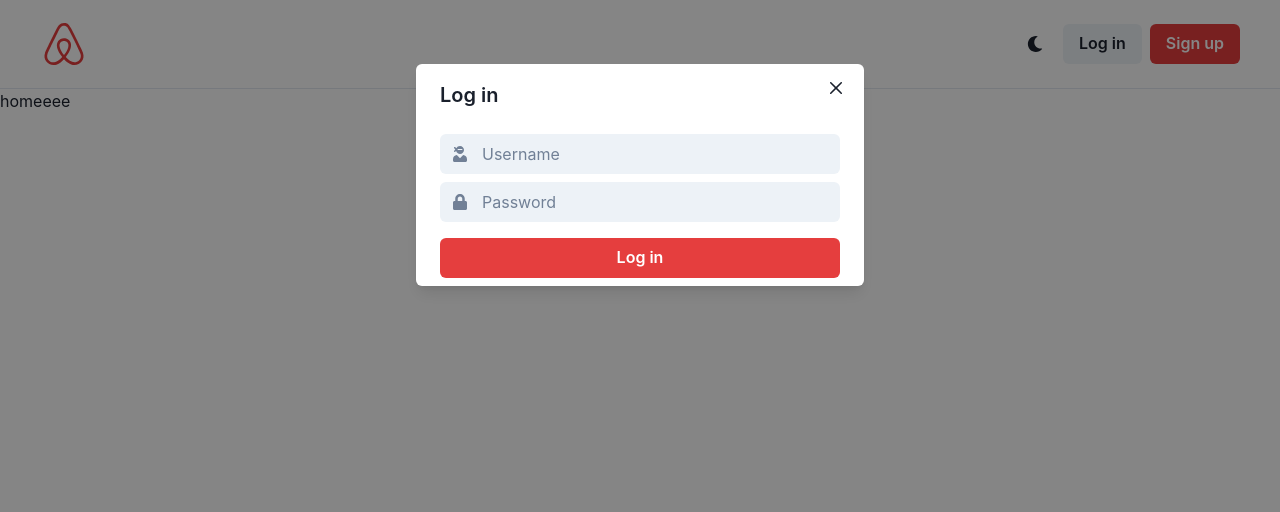
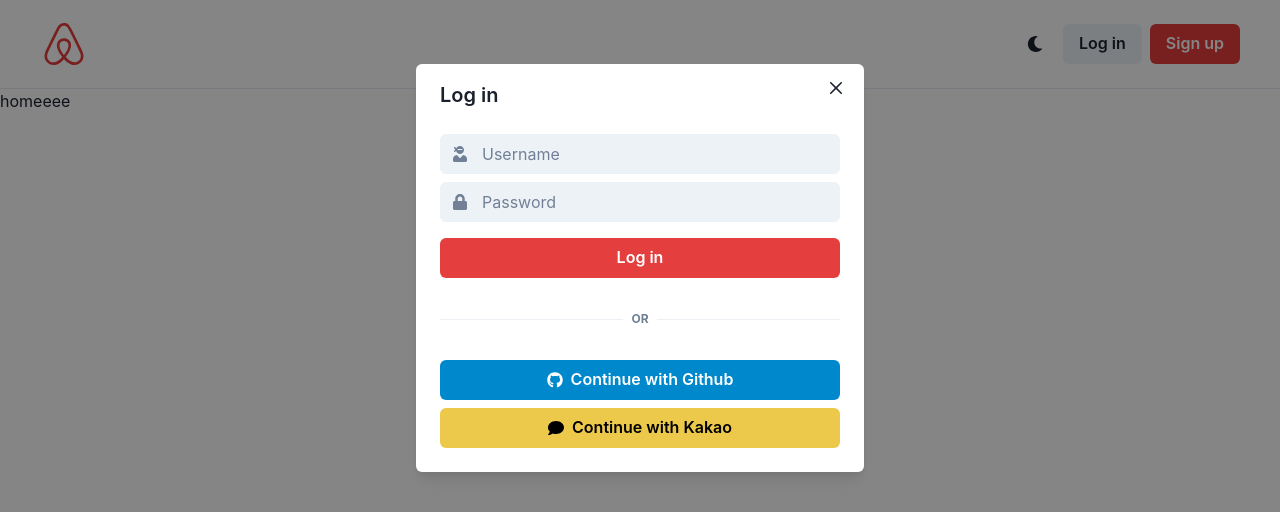
Before and after one commit to simonMoon83/airbnb-clone-frontend, a React (Create React App) app: page / in a window 1280 px wide. Both pictures are taken after a click on the button "Log in". Shown: the top 512 px of the page. Built offline with nearby package versions, Linux system fonts and the light colour scheme.

Commit message:
Sign Up Modal

```diff
--- /dev/null
+++ b/src/components/Header.tsx
@@ -0,0 +1,51 @@
+import { FaAirbnb, FaMoon } from "react-icons/fa";
+import {
+  Box,
+  Button,
+  HStack,
+  IconButton,
+  useDisclosure,
+} from "@chakra-ui/react";
+import { Link } from "react-router-dom";
+import LoginModal from "./LoginModal";
+import SignUpModal from "./SignUpModal";
+
+export default function Header() {
+  const {
+    isOpen: isLoginOpen,
+    onClose: onLoginClose,
+    onOpen: onLoginOpen,
+  } = useDisclosure();
+  const {
+    isOpen: isSignUpOpen,
+    onClose: onSignUpClose,
+    onOpen: onSignUpOpen,
+  } = useDisclosure();
+  return (
+    <HStack
+      justifyContent={"space-between"}
+      py={5}
+      px={10}
+      borderBottomWidth={1}
+    >
+      <Box color="red.500">
+        <Link to={"/"}>
+          <FaAirbnb size={"48"} />
+        </Link>
+      </Box>
+      <HStack spacing={2}>
+        <IconButton
+          variant={"ghost"}
+          aria-label="Toggle dark mode"
+          icon={<FaMoon />}
+        />
+        <Button onClick={onLoginOpen}>Log in</Button>
+        <Button onClick={onSignUpOpen} colorScheme={"red"}>
+          Sign up
+        </Button>
+      </HStack>
+      <LoginModal isOpen={isLoginOpen} onClose={onLoginClose} />
+      <SignUpModal isOpen={isSignUpOpen} onClose={onSignUpClose} />
+    </HStack>
+  );
+}
--- /dev/null
+++ b/src/components/LoginModal.tsx
@@ -0,0 +1,61 @@
+import {
+    Box,
+    Button,
+    Input,
+    InputGroup,
+    InputLeftElement,
+    Modal,
+    ModalBody,
+    ModalCloseButton,
+    ModalContent,
+    ModalHeader,
+    ModalOverlay,
+    VStack,
+  } from "@chakra-ui/react";
+  import { FaUserNinja, FaLock } from "react-icons/fa";
+  import SocialLogin from "./SocialLogin";
+
+  interface LoginModalProps {
+    isOpen: boolean;
+    onClose: () => void;
+  }
+
+  export default function LoginModal({ isOpen, onClose }: LoginModalProps) {
+    return (
+      <Modal onClose={onClose} isOpen={isOpen}>
+        <ModalOverlay />
+        <ModalContent>
+          <ModalHeader>Log in</ModalHeader>
+          <ModalCloseButton />
+          <ModalBody>
+            <VStack>
+              <InputGroup size={"md"}>
+                <InputLeftElement
+                  children={
+                    <Box color="gray.500">
+                      <FaUserNinja />
+                    </Box>
+                  }
+                />
+                <Input variant={"filled"} placeholder="Username" />
+              </InputGroup>
+              <InputGroup>
+                <InputLeftElement
+                  children={
+                    <Box color="gray.500">
+                      <FaLock />
+                    </Box>
+                  }
+                />
+                <Input variant={"filled"} placeholder="Password" />
+              </InputGroup>
+            </VStack>
+            <Button mt={4} colorScheme={"red"} w="100%">
+              Log in
+            </Button>
+            <SocialLogin />
+          </ModalBody>
+        </ModalContent>
+      </Modal>
+    );
+  }
--- a/src/components/Root.tsx
+++ b/src/components/Root.tsx
@@ -1,82 +1,11 @@
-import {
-  Box,
-  Button,
-  HStack,
-  IconButton,
-  Input,
-  InputGroup,
-  InputLeftElement,
-  Modal,
-  ModalBody,
-  ModalCloseButton,
-  ModalContent,
-  ModalHeader,
-  ModalOverlay,
-  useDisclosure,
-  VStack,
-} from "@chakra-ui/react";
-import { Link, Outlet } from "react-router-dom";
-import { FaAirbnb, FaMoon, FaUserNinja, FaLock } from "react-icons/fa";
+import { Box } from "@chakra-ui/react";
+import { Outlet } from "react-router-dom";
+import Header from "./Header";
 
 export default function Root() {
-  const { isOpen, onClose, onOpen } = useDisclosure();
   return (
     <Box>
-      <HStack
-        justifyContent={"space-between"}
-        py={5}
-        px={10}
-        borderBottomWidth={1}
-      >
-        <Box color="red.500">
-          <Link to={"/"}>
-            <FaAirbnb size={"48"} />
-          </Link>
-        </Box>
-        <HStack spacing={2}>
-          <IconButton
-            variant={"ghost"}
-            aria-label="Toggle dark mode"
-            icon={<FaMoon />}
-          />
-          <Button onClick={onOpen}>Log in</Button>
-          <Button colorScheme={"red"}>Sign up</Button>
-        </HStack>
-        <Modal onClose={onClose} isOpen={isOpen}>
-          <ModalOverlay />
-          <ModalContent>
-            <ModalHeader>Log in</ModalHeader>
-            <ModalCloseButton />
-            <ModalBody>
-              <VStack>
-                <InputGroup size={"md"}>
-                  <InputLeftElement
-                    children={
-                      <Box color="gray.500">
-                        <FaUserNinja />
-                      </Box>
-                    }
-                  />
-                  <Input variant={"filled"} placeholder="Username" />
-                </InputGroup>
-                <InputGroup>
-                  <InputLeftElement
-                    children={
-                      <Box color="gray.500">
-                        <FaLock />
-                      </Box>
-                    }
-                  />
-                  <Input variant={"filled"} placeholder="Password" />
-                </InputGroup>
-              </VStack>
-              <Button mt={4} colorScheme={"red"} w="100%">
-                Log in
-              </Button>
-            </ModalBody>
-          </ModalContent>
-        </Modal>
-      </HStack>
+      <Header />
       <Outlet />
     </Box>
   );
--- /dev/null
+++ b/src/components/SignUpModal.tsx
@@ -0,0 +1,81 @@
+import {
+    Box,
+    Button,
+    Input,
+    InputGroup,
+    InputLeftElement,
+    Modal,
+    ModalBody,
+    ModalCloseButton,
+    ModalContent,
+    ModalHeader,
+    ModalOverlay,
+    VStack,
+  } from "@chakra-ui/react";
+  import { FaUserNinja, FaLock, FaEnvelope, FaUserSecret } from "react-icons/fa";
+  import SocialLogin from "./SocialLogin";
+
+  interface SignUpModalProps {
+    isOpen: boolean;
+    onClose: () => void;
+  }
+
+  export default function SignUpModal({ isOpen, onClose }: SignUpModalProps) {
+    return (
+      <Modal onClose={onClose} isOpen={isOpen}>
+        <ModalOverlay />
+        <ModalContent>
+          <ModalHeader>Sign up</ModalHeader>
+          <ModalCloseButton />
+          <ModalBody>
+            <VStack>
+              <InputGroup>
+                <InputLeftElement
+                  children={
+                    <Box color="gray.500">
+                      <FaUserSecret />
+                    </Box>
+                  }
+                />
+                <Input variant={"filled"} placeholder="Name" />
+              </InputGroup>
+              <InputGroup>
+                <InputLeftElement
+                  children={
+                    <Box color="gray.500">
+                      <FaEnvelope />
+                    </Box>
+                  }
+                />
+                <Input variant={"filled"} placeholder="Email" />
+              </InputGroup>
+              <InputGroup>
+                <InputLeftElement
+                  children={
+                    <Box color="gray.500">
+                      <FaUserNinja />
+                    </Box>
+                  }
+                />
+                <Input variant={"filled"} placeholder="Username" />
+              </InputGroup>
+              <InputGroup>
+                <InputLeftElement
+                  children={
+                    <Box color="gray.500">
+                      <FaLock />
+                    </Box>
+                  }
+                />
+                <Input variant={"filled"} placeholder="Password" />
+              </InputGroup>
+            </VStack>
+            <Button mt={4} colorScheme={"red"} w="100%">
+              Log in
+            </Button>
+            <SocialLogin />
+          </ModalBody>
+        </ModalContent>
+      </Modal>
+    );
+  }
--- /dev/null
+++ b/src/components/SocialLogin.tsx
@@ -0,0 +1,24 @@
+import { FaComment, FaGithub } from "react-icons/fa";
+import { Box, Button, Divider, HStack, Text, VStack } from "@chakra-ui/react";
+
+export default function SocialLogin() {
+  return (
+    <Box mb={4}>
+      <HStack my={8}>
+        <Divider />
+        <Text textTransform={"uppercase"} color="gray.500" fontSize="xs" as="b">
+          Or
+        </Text>
+        <Divider />
+      </HStack>
+      <VStack>
+        <Button w="100%" leftIcon={<FaGithub />} colorScheme={"telegram"}>
+          Continue with Github
+        </Button>
+        <Button w="100%" leftIcon={<FaComment />} colorScheme={"yellow"}>
+          Continue with Kakao
+        </Button>
+      </VStack>
+    </Box>
+  );
+}
```
